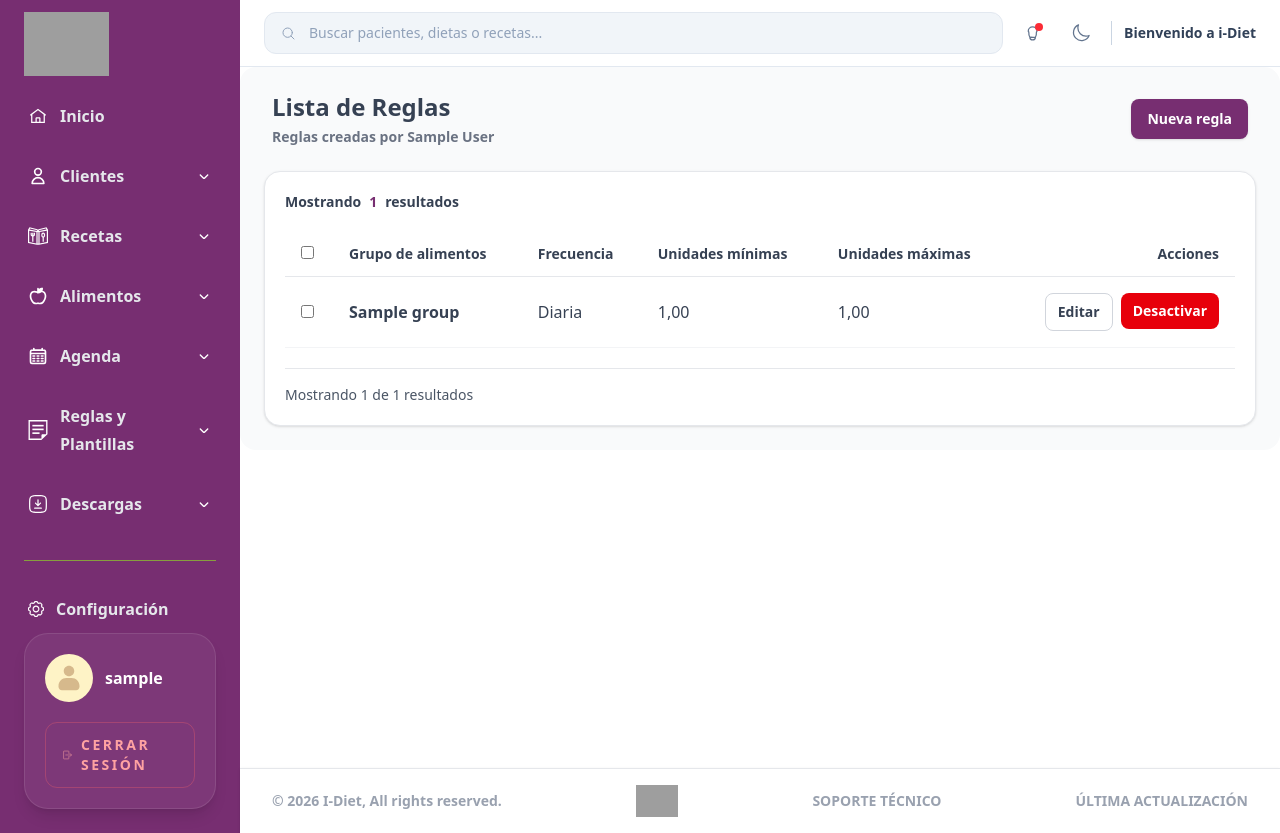
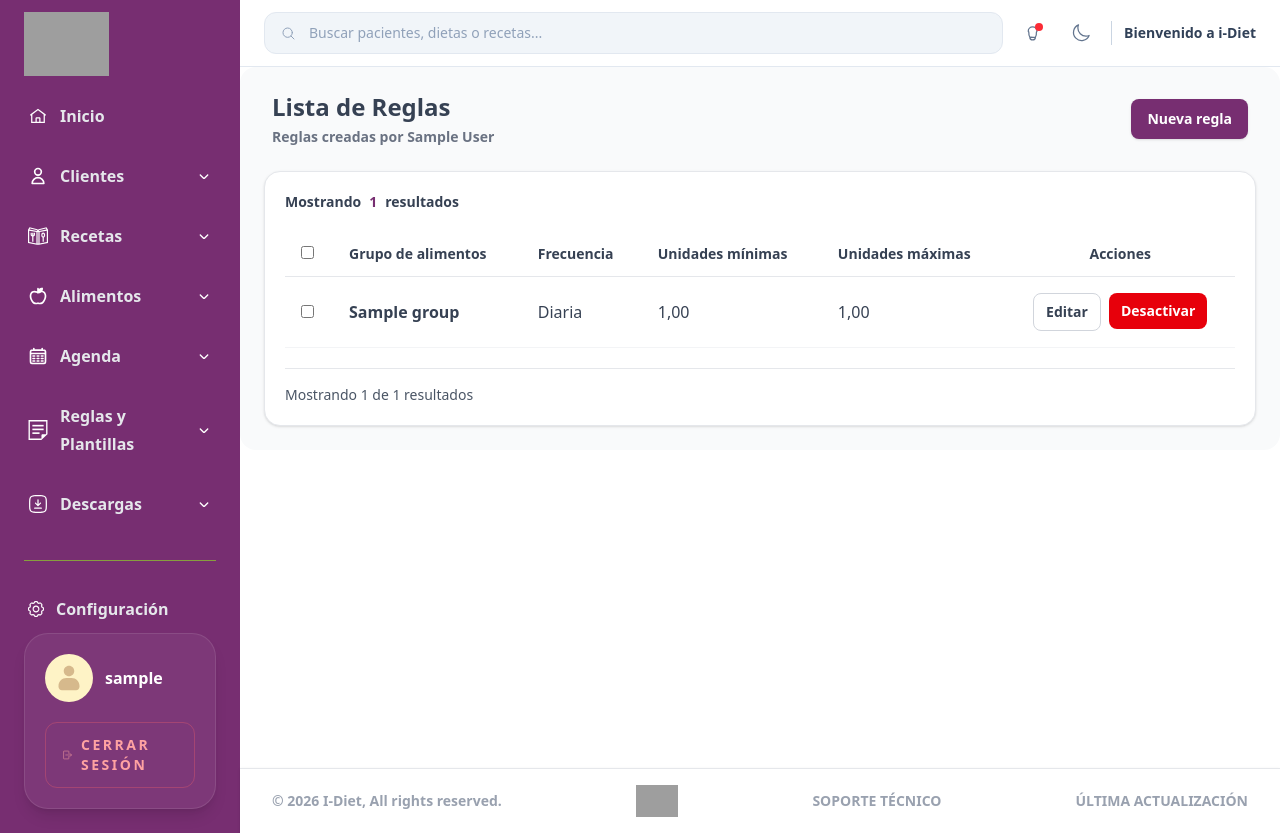
Before and after one commit to antosti/remodelacion_idiet, a Django app: page /list-rules/ in a window 1280 px wide. Run offline with Django 5.2, Linux system fonts and the light colour scheme; a user stored in the database is signed in; tables that the repository leaves empty hold one stand-in row (values such as "Sample post"); style sheets or scripts are compiled from the project's sources; parts of the project's set-up code (start-up, migrations or seed data) failed here and were passed over; grey boxes are pictures that could not be loaded.

Commit message:
Align action buttons in rule lists and deactivated rules templates for improved UI consistency

```diff
--- a/templates/admin/list_deactivated_rules.html
+++ b/templates/admin/list_deactivated_rules.html
@@ -68,7 +68,7 @@
                         <th class="text-left text-sm font-bold text-gray-700 px-4 py-3 border-b border-gray-200">Frecuencia</th>
                         <th class="text-left text-sm font-bold text-gray-700 px-4 py-3 border-b border-gray-200">Unidades mínimas</th>
                         <th class="text-left text-sm font-bold text-gray-700 px-4 py-3 border-b border-gray-200">Unidades máximas</th>
-                        <th class="text-right text-sm font-bold text-gray-700 px-4 py-3 border-b border-gray-200">Acciones</th>
+                        <th class="text-center text-sm font-bold text-gray-700 px-4 py-3 border-b border-gray-200">Acciones</th>
                     </tr>
                 </thead>
                 <tbody>
@@ -84,7 +84,7 @@
                         <td class="px-4 py-4 text-gray-700 border-b border-gray-100">{{ rule.min }}</td>
                         <td class="px-4 py-4 text-gray-700 border-b border-gray-100">{{ rule.max }}</td>
                         <td class="px-4 py-4 border-b border-gray-100">
-                            <div class="flex justify-end gap-2">
+                            <div class="flex justify-center gap-2">
                                 <form method="POST" action="{% url 'reactivate_rule' rule.id %}">
                                     {% csrf_token %}
                                     <button type="submit"
--- a/templates/admin/list_rules.html
+++ b/templates/admin/list_rules.html
@@ -64,7 +64,7 @@
                         <th class="text-left text-sm font-bold text-gray-700 px-4 py-3 border-b border-gray-200">Frecuencia</th>
                         <th class="text-left text-sm font-bold text-gray-700 px-4 py-3 border-b border-gray-200">Unidades mínimas</th>
                         <th class="text-left text-sm font-bold text-gray-700 px-4 py-3 border-b border-gray-200">Unidades máximas</th>
-                        <th class="text-right text-sm font-bold text-gray-700 px-4 py-3 border-b border-gray-200">Acciones</th>
+                        <th class="text-center text-sm font-bold text-gray-700 px-4 py-3 border-b border-gray-200">Acciones</th>
                     </tr>
                 </thead>
                 <tbody id="rulesTableBody">
@@ -79,7 +79,7 @@
                         <td class="px-4 py-4 text-gray-700 border-b border-gray-100">{{ rule.min }}</td>
                         <td class="px-4 py-4 text-gray-700 border-b border-gray-100">{{ rule.max }}</td>
                         <td class="px-4 py-4 border-b border-gray-100">
-                            <div class="flex justify-end gap-2">
+                            <div class="flex justify-center gap-2">
                                 <button type="button"
                                     class="edit-rule-btn rounded-lg border border-gray-300 px-3 py-2 text-sm font-semibold text-gray-700 hover:bg-gray-50"
                                     data-action="{% url 'edit_rule' rule.id %}"
```
